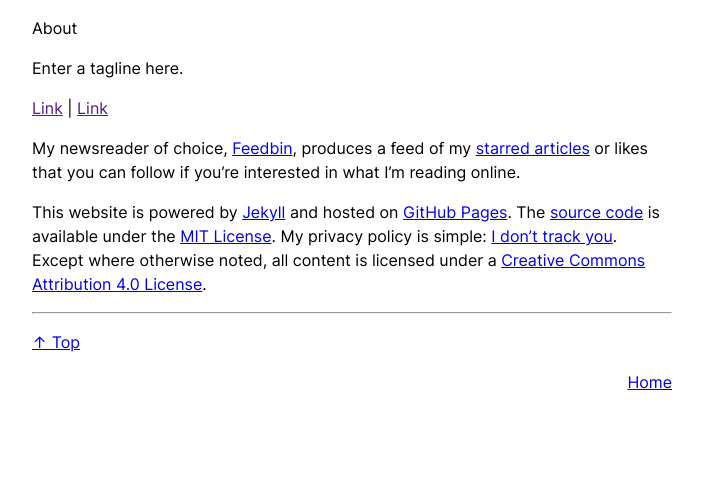
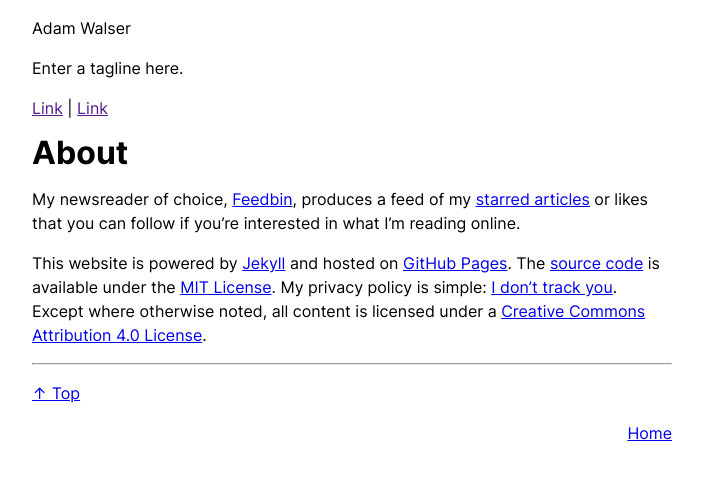
Before and after one commit to ajpwalser/ajpwalser.github.io, a Jekyll site: the page built from _posts/2021-07-09-about.md, in a window 1280 px wide. Shown: the top 480 px of the page, without its empty margins (288-991 px from the left). Built offline with Jekyll 4.4.1, drawn with Linux system fonts in a browser that asks for light colours.

Commit message:
Update default.html

```diff
--- a/_layouts/default.html
+++ b/_layouts/default.html
@@ -11,7 +11,7 @@
 <body>
    <div class="container">
    <header>
-      <p class="header">{{ page.title }}</p>
+      <p class="header">{{ site.title }}</p>
    </header>
       <p>Enter a tagline here.</p>
       <nav>
@@ -19,6 +19,7 @@
        |
       <a href="">Link</a>
       </nav>
+      <h1>{{ page.title }}</h1>
    <main aria-label="Content" role="main">
       {{ content }}
    </main>
```
